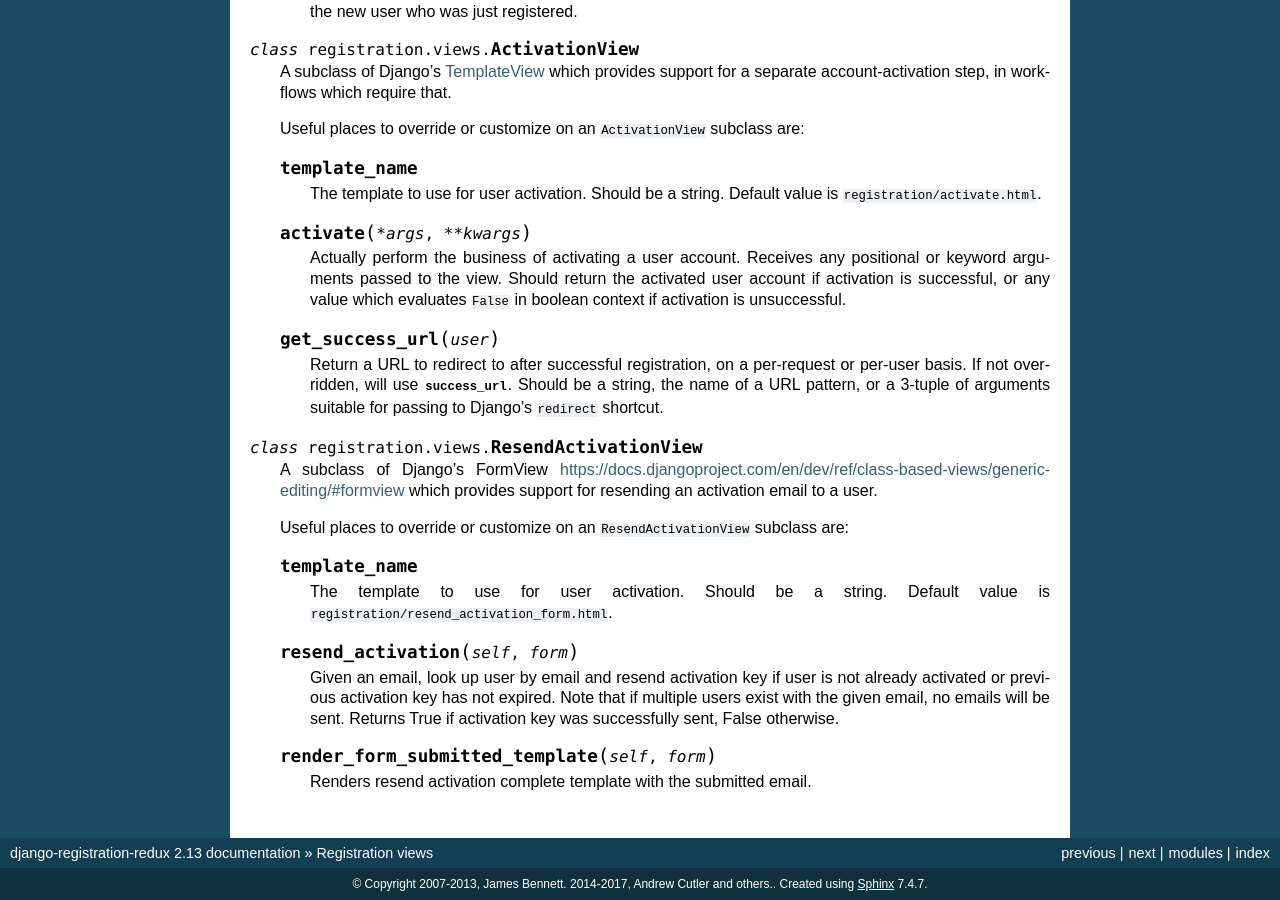
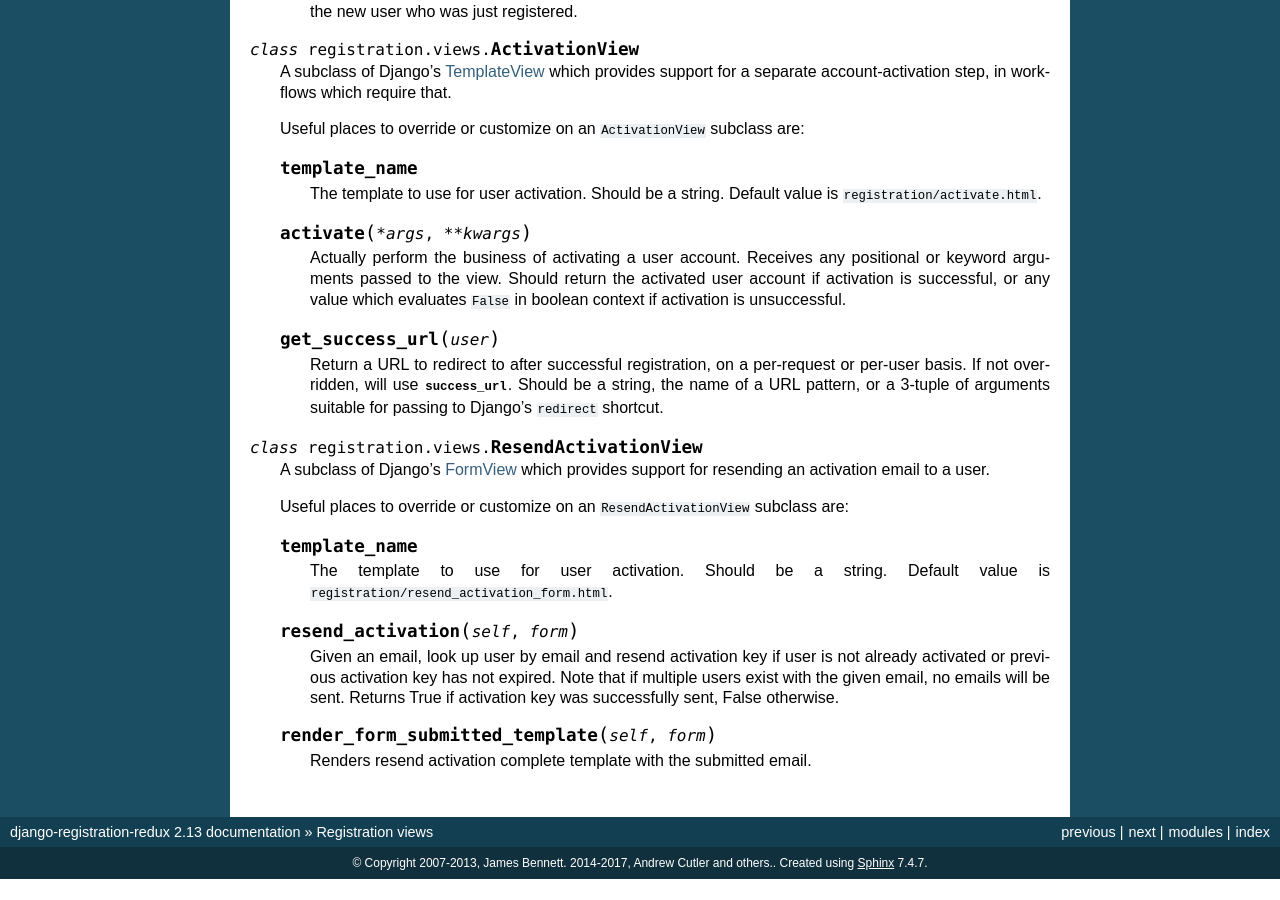
Before and after one commit to macropin/django-registration, a Sphinx documentation site: the page built from docs/views.rst, in a window 1280 px wide and 900 px high, scrolled down 955 px. Built offline with Sphinx 7.4.7, drawn with Linux system fonts in a browser that asks for light colours; pages that are not in the unit, such as notebooks, are missing from menus; after the commit the page ends 1834 px from its top, so only the background shows below that.

Commit message:
Fix link + ci (#449)
* Fix link + ci

* x

```diff
--- a/docs/views.rst
+++ b/docs/views.rst
@@ -108,8 +108,8 @@ implement whatever workflow is required.
 
 .. class:: ResendActivationView
 
-   A subclass of Django's FormView
-   `<https://docs.djangoproject.com/en/dev/ref/class-based-views/generic-editing/#formview>`_
+   A subclass of Django's `FormView
+   <https://docs.djangoproject.com/en/dev/ref/class-based-views/generic-editing/#formview>`_
    which provides support for resending an activation email to a user.
 
    Useful places to override or customize on an ``ResendActivationView``
--- a/test-requirements.txt
+++ b/test-requirements.txt
@@ -1,10 +1,10 @@
 flake8
 coveralls
 isort==4.3.21
-setuptools
+setuptools<v72.0.0
 tox
 invoke
-docutils
+docutils==0.20.1
 mock
 pytest-django
 tox-gh-actions
```
